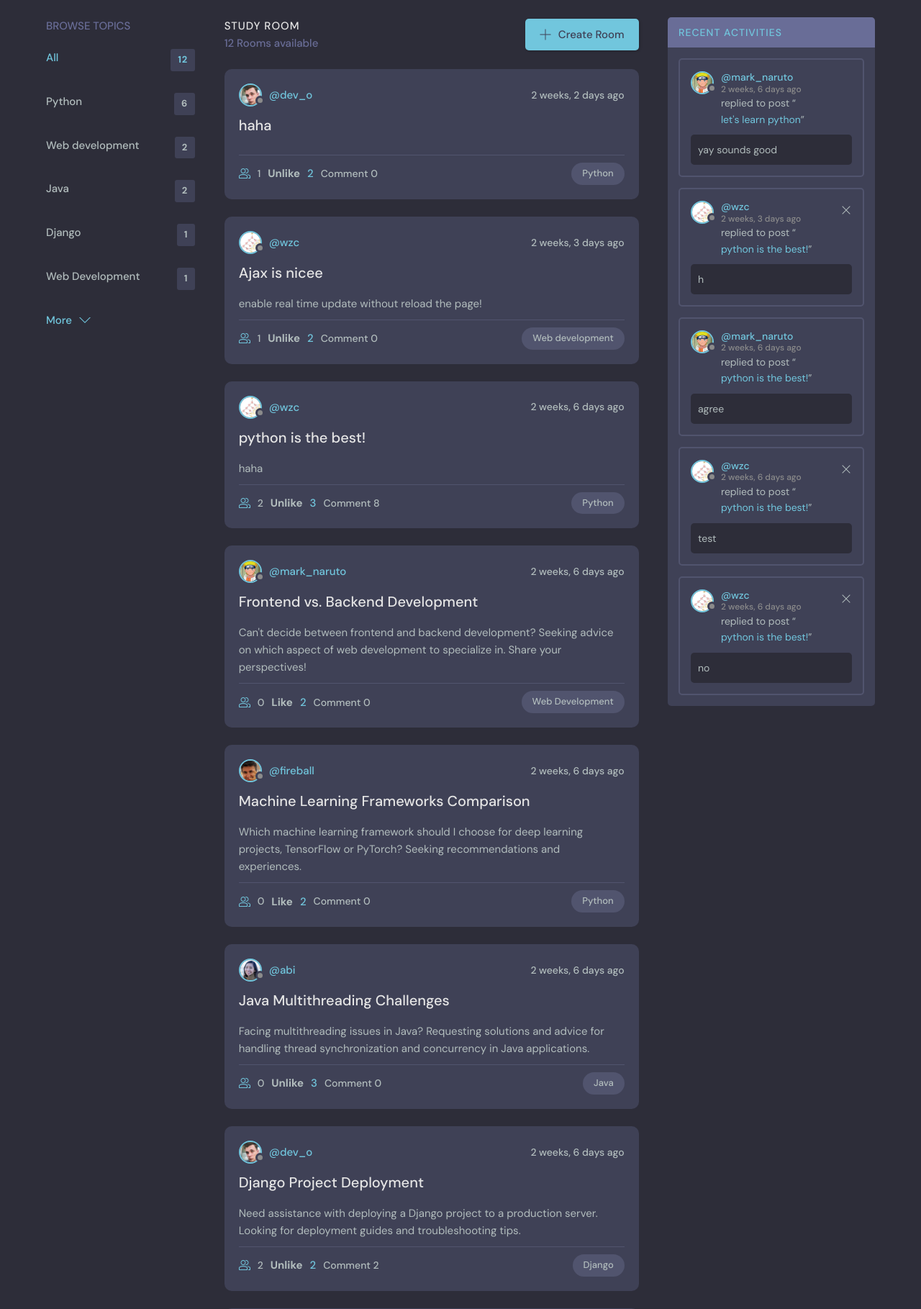
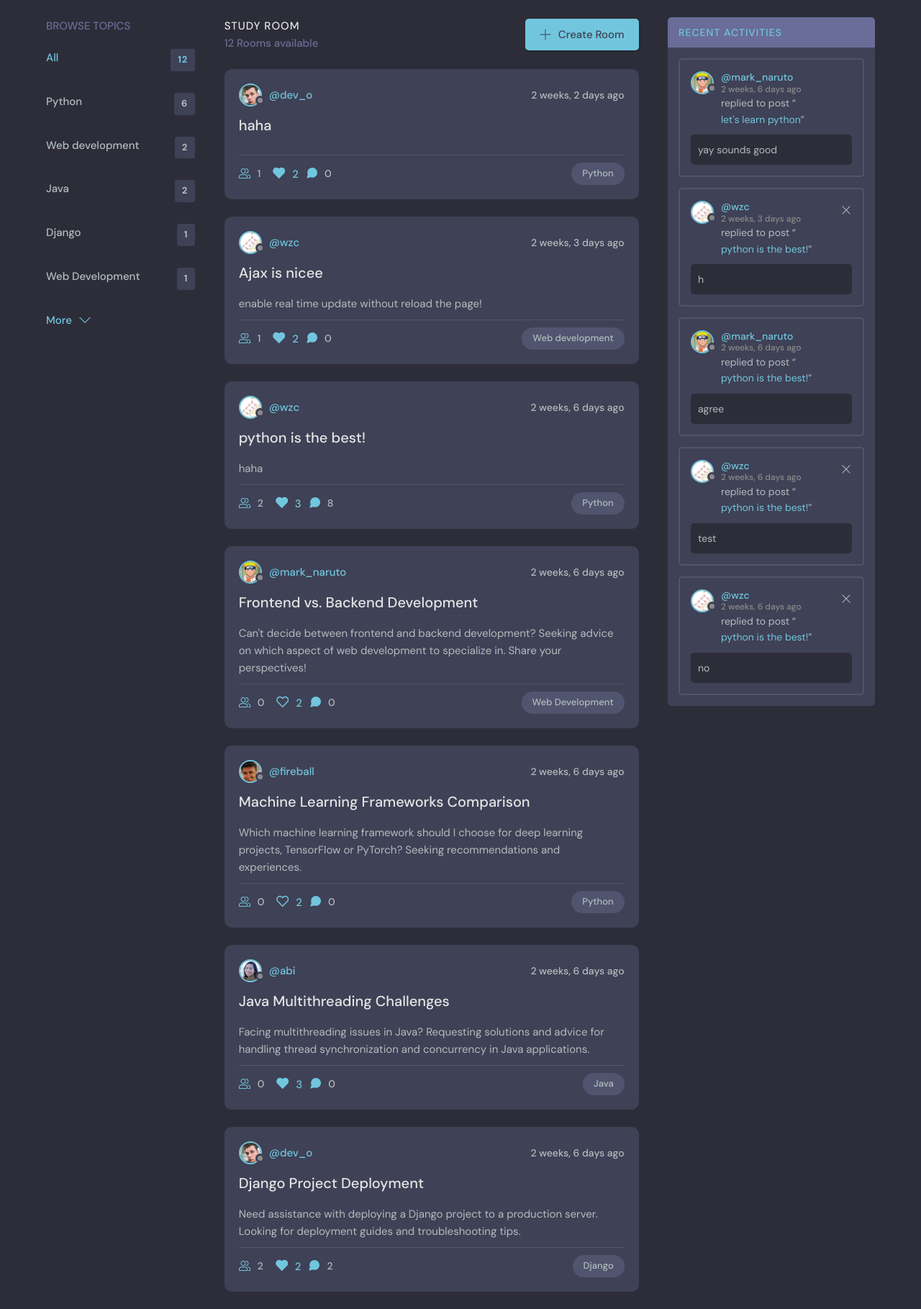
Before and after one commit to wongzc/STUDYBUD, a Django app: page / in a window 1280 px wide. Shown: the part 76-1895 px from the top of the page at 72% size. Run offline with Django 4.2, Linux system fonts and the light colour scheme; a user stored in the database is signed in; data comes from the database, SQL or seed files in the repository; both versions use the stored data as it was after the commit.

Commit message:
updated icon for like and comment

```diff
--- a/base/templates/base/feed_component.html
+++ b/base/templates/base/feed_component.html
@@ -45,15 +45,21 @@
       {% if request.user.is_authenticated %}
         <b class="likeroombutton" type="submit" value="Like" name="like" data-catid="{{ room.id }}" id="like{{room.id}}">
           {% if request.user in room.likeroom.all %}
-          Unlike
+          <svg xmlns="http://www.w3.org/2000/svg" width="24" height="24" viewBox="-9 -7 32 32" fill="#71c6dd" stroke="#71c6dd" stroke-width="2" stroke-linecap="round" stroke-linejoin="round" class="feather feather-heart">
+            <path d="M20.84 4.61a5.5 5.5 0 0 0-7.78 0L12 5.67l-1.06-1.06a5.5 5.5 0 0 0-7.78 7.78l1.06 1.06L12 21.23l7.78-7.78 1.06-1.06a5.5 5.5 0 0 0 0-7.78z"></path>
+          </svg>
           {% else %}
-          Like
+          <svg xmlns="http://www.w3.org/2000/svg" width="24" height="24" viewBox="-9 -7 32 32" fill="none" stroke="#71c6dd" stroke-width="2" stroke-linecap="round" stroke-linejoin="round" class="feather feather-heart">
+            <path d="M20.84 4.61a5.5 5.5 0 0 0-7.78 0L12 5.67l-1.06-1.06a5.5 5.5 0 0 0-7.78 7.78l1.06 1.06L12 21.23l7.78-7.78 1.06-1.06a5.5 5.5 0 0 0 0-7.78z"></path>
+          </svg>
           {% endif %}
         </b>
       <a id="message{{room.id}}">{{room.likeroom.all.count}}</a>
       {% endif %}
       <a href="{% url 'room' room.id %}" class="roomListRoom__joined">
-        Comment
+        <svg xmlns="http://www.w3.org/2000/svg" width="32" height="32" viewBox="0 2 22 22" fill="none" stroke="#71c6dd" stroke-width="2" stroke-linecap="round" stroke-linejoin="round" class="feather feather-message-circle">
+          <path d="M21 11.5a8.38 8.38 0 0 1-.9 3.8 8.5 8.5 0 0 1-7.6 4.7 8.38 8.38 0 0 1-3.8-.9L3 21l1.9-5.7a8.38 8.38 0 0 1-.9-3.8 8.5 8.5 0 0 1 4.7-7.6 8.38 8.38 0 0 1 3.8-.9h.5a8.48 8.48 0 0 1 8 8v.5z"></path>
+        </svg>
         {{room.message_set.count}}
       </a>
     </div>
@@ -74,7 +80,7 @@
           success: function(data)
           {
             $( '#message'+ catid ).text(data.likecount);
-            $( '#like'+ catid ).text(data.liked_room);
+            $( '#like'+ catid ).html(data.liked_room);
           }
         })
     })
--- a/base/views.py
+++ b/base/views.py
@@ -228,10 +228,14 @@ def likeRoom(request):
 
         if room.likeroom.all().contains(request.user):
             room.likeroom.remove(request.user)
-            like='Like'
+            like="""<svg xmlns="http://www.w3.org/2000/svg" width="24" height="24" viewBox="-9 -7 32 32" fill="none" stroke="#71c6dd" stroke-width="2" stroke-linecap="round" stroke-linejoin="round" class="feather feather-heart">
+            <path d="M20.84 4.61a5.5 5.5 0 0 0-7.78 0L12 5.67l-1.06-1.06a5.5 5.5 0 0 0-7.78 7.78l1.06 1.06L12 21.23l7.78-7.78 1.06-1.06a5.5 5.5 0 0 0 0-7.78z"></path>
+          </svg>"""
         else:
             room.likeroom.add(request.user)
-            like='Unlike'
+            like="""<svg xmlns="http://www.w3.org/2000/svg" width="24" height="24" viewBox="-9 -7 32 32" fill="#71c6dd" stroke="#71c6dd" stroke-width="2" stroke-linecap="round" stroke-linejoin="round" class="feather feather-heart">
+            <path d="M20.84 4.61a5.5 5.5 0 0 0-7.78 0L12 5.67l-1.06-1.06a5.5 5.5 0 0 0-7.78 7.78l1.06 1.06L12 21.23l7.78-7.78 1.06-1.06a5.5 5.5 0 0 0 0-7.78z"></path>
+          </svg>"""
 
         likecount=room.likeroom.count()
         data={
@@ -252,7 +256,7 @@ def likeMessage(request):
             like='Like'
         else:
             message.likemessage.add(request.user)
-            like='Unlike'
+            like="""Unlike"""
 
         likecount=message.likemessage.count()
         data={
```
Also changed, not shown: db.sqlite3.
